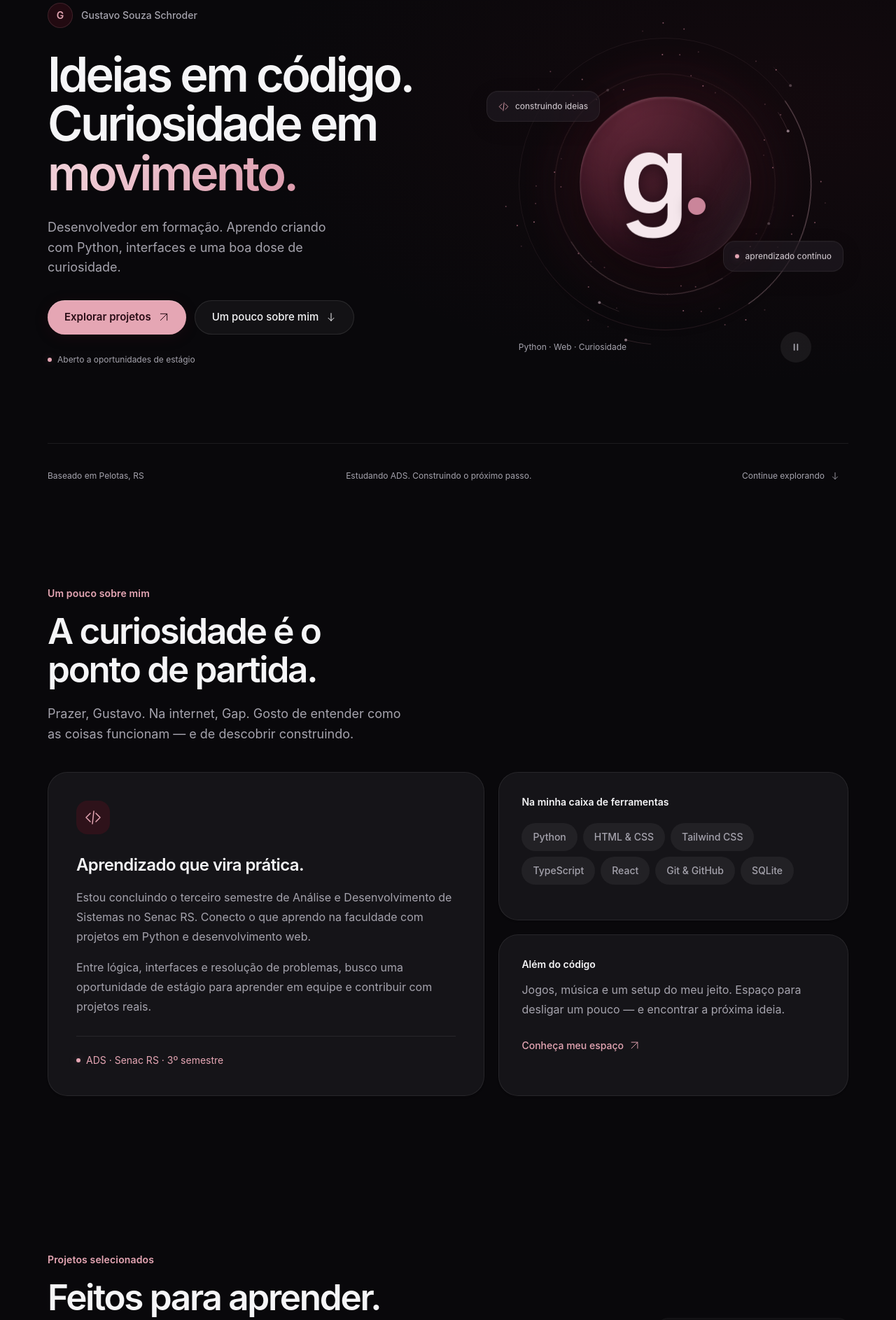
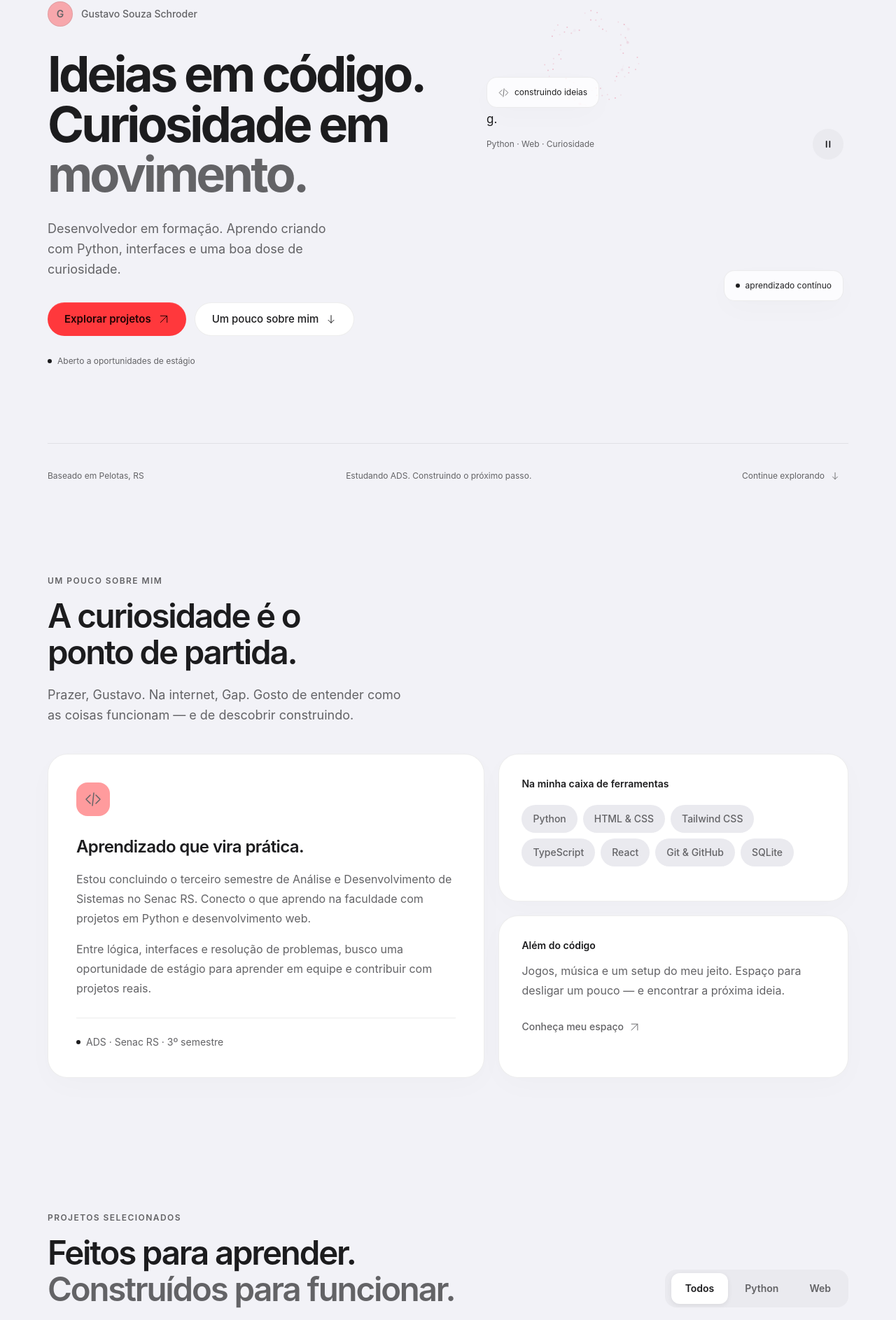
Before and after one commit to Gapxz/gapxz.dev, a Next.js app: page / in a window 1280 px wide. Shown: the part 187-2073 px from the top of the page at 70% size. Built offline with nearby package versions, Linux system fonts and the light colour scheme.

Commit message:
feat: substituir paleta vinho por sistema visual claro e escuro

```diff
--- a/src/app/globals.css
+++ b/src/app/globals.css
@@ -1,13 +1,13 @@
 @import "tailwindcss";
-
 @theme {
-  --color-background: #09080b;
-  --color-accent: #49111c;
-  --color-foreground: #f5f5f7;
-  --color-rose: #e5a6b4;
-  --color-muted: #a5a3ad;
-  --color-surface: #151418;
-  --color-line: #ffffff14;
+  --color-background: #f2f2f7;
+  --color-foreground: #1c1c1e;
+  --color-surface: #ffffff;
+  --color-muted: #636366;
+  --color-line: #1c1c1e14;
+  --color-fill: #eaeaef;
+  --color-accent: #ff383c;
+  --color-rose: #636366;
   --font-sans:
     -apple-system, BlinkMacSystemFont, "SF Pro Text", "Segoe UI Variable Text",
     "Segoe UI", "Helvetica Neue", Arial, sans-serif;
@@ -16,8 +16,25 @@
     "Segoe UI Variable Display", "Segoe UI", "Helvetica Neue", Arial, sans-serif;
 }
 :root {
+  color-scheme: light;
+  --glass: #ffffffc9;
+  --control: #ffffff;
+  --shadow: 0 12px 40px #00000005;
+  --ease-spring: cubic-bezier(0.22, 1, 0.36, 1);
+}
+:root[data-theme="dark"] {
   color-scheme: dark;
-  --ease-spring: cubic-bezier(0.22, 1, 0.36, 1);
+  --color-background: #000000;
+  --color-foreground: #f5f5f7;
+  --color-surface: #1c1c1e;
+  --color-muted: #aeaeb2;
+  --color-line: #ffffff14;
+  --color-fill: #2c2c2e;
+  --color-accent: #ff4245;
+  --color-rose: #aeaeb2;
+  --glass: #1c1c1ece;
+  --control: #48484a;
+  --shadow: 0 12px 40px #00000012;
 }
 html {
   scroll-behavior: smooth;
@@ -29,21 +46,27 @@ body {
   font-optical-sizing: auto;
 }
 ::selection {
-  background: #783247;
-  color: white;
+  background: var(--color-foreground);
+  color: var(--color-surface);
 }
 a,
-button {
+button,
+input,
+select {
   -webkit-tap-highlight-color: transparent;
   outline-offset: 5px;
 }
 button {
   cursor: pointer;
 }
+button:disabled {
+  cursor: default;
+  opacity: 0.5;
+}
 a:focus-visible,
 button:focus-visible,
-summary:focus-visible {
-  outline: 3px solid var(--color-rose);
+input:focus-visible {
+  outline: 3px solid var(--color-foreground);
 }
 [hidden] {
   display: none !important;
@@ -53,13 +76,13 @@ summary:focus-visible {
     @apply mx-auto w-full max-w-[1240px] px-6 sm:px-10 lg:px-12;
   }
   .section-space {
-    @apply py-20 sm:py-28;
+    @apply py-16 sm:py-24;
   }
   .eyebrow {
-    @apply mb-4 text-sm font-semibold tracking-[.01em] text-rose;
+    @apply mb-4 text-xs font-semibold uppercase tracking-[.12em] text-muted;
   }
   .section-title {
-    @apply font-display text-[clamp(2.1rem,4vw,3.5rem)] leading-[1.08] font-semibold tracking-[-.045em];
+    @apply font-display text-[clamp(2rem,3.7vw,3.2rem)] leading-[1.1] font-semibold tracking-[-.045em];
     text-wrap: balance;
   }
   .section-description {
@@ -67,29 +90,27 @@ summary:focus-visible {
   }
   .surface {
     @apply rounded-[28px] border border-line bg-surface;
-    box-shadow: 0 2px 3px #00000015;
+    box-shadow: var(--shadow);
   }
   .button-primary {
-    @apply inline-flex min-h-12 items-center justify-center gap-2.5 rounded-full bg-[#e5a6b4] px-6 py-3 text-[15px] font-semibold text-[#280c15];
-    box-shadow:
-      inset 0 1px 0 #ffffff30,
-      0 4px 20px #49111c30;
+    @apply inline-flex min-h-12 items-center justify-center gap-2.5 rounded-full bg-accent px-6 py-3 text-[15px] font-semibold text-[#210203];
+    box-shadow: inset 0 1px 0 #ffffff20;
   }
   .button-secondary {
-    @apply inline-flex min-h-12 items-center justify-center gap-2.5 rounded-full border border-white/10 bg-white/[.045] px-6 py-3 text-[15px] font-medium text-foreground;
+    @apply inline-flex min-h-12 items-center justify-center gap-2.5 rounded-full border border-line bg-surface px-6 py-3 text-[15px] font-medium text-foreground;
   }
   .soft-press {
     transition:
-      transform 0.32s var(--ease-spring),
-      background 0.25s,
-      box-shadow 0.25s,
-      border-color 0.25s;
+      transform 0.3s var(--ease-spring),
+      background 0.2s,
+      box-shadow 0.2s,
+      border-color 0.2s;
   }
   .soft-press:active {
     transform: scale(0.96);
   }
   .icon-button {
-    @apply grid size-11 shrink-0 place-items-center rounded-full bg-white/[.065] text-foreground;
+    @apply grid size-11 shrink-0 place-items-center rounded-full bg-fill text-foreground;
   }
   .nav-link {
     @apply flex min-h-11 items-center rounded-full px-4 text-[13px] font-medium text-muted;
@@ -99,27 +120,25 @@ summary:focus-visible {
       transform 0.3s var(--ease-spring);
   }
   .nav-link.is-active {
-    @apply bg-white/[.075] text-foreground;
+    @apply bg-fill text-foreground;
   }
   .tag {
-    @apply rounded-full bg-white/[.055] px-3 py-1.5 text-xs font-medium text-muted;
+    @apply rounded-full bg-fill px-3 py-1.5 text-xs font-medium text-muted;
   }
   .status-dot {
-    @apply inline-block size-1.5 shrink-0 rounded-full bg-rose;
-    box-shadow: 0 0 12px #e5a6b445;
+    @apply inline-block size-1.5 shrink-0 rounded-full bg-foreground;
   }
   .project-art {
-    @apply relative flex h-[340px] items-center justify-center overflow-hidden;
+    @apply relative flex h-[280px] items-center justify-center overflow-hidden bg-fill sm:h-[310px];
   }
   .art-caption {
-    @apply absolute bottom-5 text-[11px] text-muted;
+    @apply absolute bottom-4 text-[11px] text-muted;
   }
   .contact-link {
-    @apply flex min-h-24 items-center justify-between gap-5 rounded-[22px] border border-line bg-white/[.03] p-6;
+    @apply flex min-h-24 items-center justify-between gap-5 rounded-[22px] border border-line bg-background p-6;
     transition:
       background 0.25s,
-      transform 0.35s var(--ease-spring),
-      border-color 0.25s;
+      transform 0.35s var(--ease-spring);
   }
 }
 .site-header {
@@ -127,16 +146,14 @@ summary:focus-visible {
   border-bottom: 1px solid transparent;
   transition:
     background 0.35s,
-    border-color 0.35s,
-    box-shadow 0.35s;
+    border-color 0.35s;
 }
 .site-header[data-scrolled="true"],
 .site-header[data-open="true"] {
-  background: #141216cc;
-  border-bottom-color: #ffffff0d;
-  backdrop-filter: blur(24px) saturate(150%);
-  -webkit-backdrop-filter: blur(24px) saturate(150%);
-  box-shadow: 0 6px 32px #00000014;
+  background: var(--glass);
+  border-bottom-color: var(--color-line);
+  backdrop-filter: blur(24px) saturate(160%);
+  -webkit-backdrop-filter: blur(24px) saturate(160%);
 }
 .nav-entrance {
   animation: entrance 0.8s var(--ease-spring) both;
@@ -144,26 +161,22 @@ summary:focus-visible {
 .mobile-menu {
   animation: menu-in 0.3s var(--ease-spring) both;
 }
-.hero {
-  background: radial-gradient(ellipse at 86% 38%, #49111c29, transparent 48%);
-}
 .hero-title {
   font-family: var(--font-display);
-  font-size: clamp(2.7rem, 5.35vw, 4.75rem);
-  line-height: 1.025;
-  letter-spacing: -0.052em;
-  font-weight: 600;
+  font-size: clamp(2.75rem, 5.5vw, 4.7rem);
+  line-height: 1.02;
+  letter-spacing: -0.055em;
+  font-weight: 650;
+  text-wrap: balance;
 }
 .hero-title span {
   display: block;
 }
 .hero-title .accent-text {
-  background: linear-gradient(120deg, #f0ced7 8%, #d891a4 70%, #a75972);
-  background-clip: text;
-  color: transparent;
+  color: var(--color-muted);
 }
 .hero-entrance {
-  animation: entrance 1.1s var(--ease-spring) both;
+  animation: entrance 1s var(--ease-spring) both;
   animation-delay: var(--enter-delay, 0ms);
 }
 .scene-parallax {
@@ -175,117 +188,35 @@ summary:focus-visible {
   width: 100%;
   aspect-ratio: 1;
 }
-.scene-halo {
-  position: absolute;
-  inset: 12%;
-  border-radius: 50%;
-  background: radial-gradient(circle, #70213766, transparent 69%);
-  filter: blur(20px);
-  animation: halo-breathe 9s ease-in-out infinite alternate;
-}
-.scene-ring {
-  position: absolute;
-  inset: 9%;
-  border-radius: 50%;
-  border: 1px solid #d0a0b014;
-}
-.scene-ring::before {
-  content: "";
-  position: absolute;
-  inset: -1px;
-  border: 1px solid transparent;
-  border-top-color: #e9bbc765;
-  border-right-color: #b7607910;
-  border-radius: 50%;
-  animation: orbit 24s linear infinite;
-}
-.scene-ring-inner {
-  inset: 19%;
-  border-color: #e5a6b41a;
-  transform: rotate(-25deg);
-}
-.scene-ring-inner::before {
-  animation-duration: 17s;
-  animation-direction: reverse;
-  border-top-color: #e9bbc740;
-}
-.scene-disc {
-  position: absolute;
-  inset: 26%;
-  display: grid;
-  place-items: center;
-  border-radius: 50%;
-  background:
-    radial-gradient(circle at 30% 10%, #93405545, transparent 70%),
-    linear-gradient(145deg, #551f30, #210d16 80%);
-  border: 1px solid #f2c4d126;
-  box-shadow:
-    inset 0 2px 3px #f1bdce20,
-    inset 0 -15px 35px #11060d66,
-    0 30px 65px #0007,
-    0 0 80px #49111c33;
-  animation: disc-float 9s ease-in-out infinite;
-  overflow: hidden;
-}
-.scene-disc::after {
-  content: "";
-  position: absolute;
-  inset: -60%;
-  background: linear-gradient(
-    105deg,
-    transparent 40%,
-    #ffffff09 47%,
-    #ffffff13 50%,
-    transparent 58%
-  );
-  animation: disc-light 12s ease-in-out infinite;
-}
-.scene-monogram {
-  position: relative;
-  top: -5%;
-  left: -2%;
-  font-family: var(--font-display);
-  font-size: clamp(5.5rem, 13vw, 10rem);
-  line-height: 1;
-  letter-spacing: -0.09em;
-  font-weight: 600;
-  color: #f5e7ec;
-  text-shadow: 0 4px 20px #08020780;
-}
-.scene-monogram span {
-  color: #ca859a;
+.coffee-art {
+  animation: coffee-float 8s ease-in-out infinite;
+  filter: drop-shadow(0 22px 20px #0000000a);
 }
 .scene-label {
   position: absolute;
   display: flex;
   align-items: center;
-  gap: 9px;
-  border: 1px solid #ffffff12;
-  border-radius: 16px;
+  gap: 8px;
+  border: 1px solid var(--color-line);
+  border-radius: 15px;
   padding: 12px 16px;
-  background: #211b22a6;
-  backdrop-filter: blur(16px);
-  -webkit-backdrop-filter: blur(16px);
-  box-shadow:
-    0 8px 30px #00000020,
-    inset 0 1px 0 #ffffff05;
-  color: #e1d9df;
+  background: var(--glass);
+  backdrop-filter: blur(18px);
+  box-shadow: var(--shadow);
+  color: var(--color-foreground);
   font-size: 12px;
   animation: label-float 7s ease-in-out infinite;
 }
 .scene-label-first {
   left: 0;
-  top: 24%;
+  top: 20%;
 }
 .scene-label-second {
   right: 0;
-  bottom: 24%;
+  bottom: 16%;
   animation-delay: -3.5s;
 }
 .scene-controls {
-  position: absolute;
-  inset-inline: 9%;
-  bottom: 0;
   display: flex;
   align-items: center;
   justify-content: space-between;
@@ -293,110 +224,124 @@ summary:focus-visible {
   color: var(--color-muted);
   font-size: 12px;
 }
-.scene-controls button {
-  color: var(--color-muted);
-}
 [data-motion="off"] .continuous,
-[data-motion="off"] .continuous::before,
-[data-motion="off"] .continuous::after {
+.hero-scene[data-visible="false"] .continuous {
   animation-play-state: paused !important;
-}
-.hero-scene[data-visible="false"] .continuous,
-.hero-scene[data-visible="false"] .continuous::before,
-.hero-scene[data-visible="false"] .continuous::after {
-  animation-play-state: paused !important;
-}
-.scene-particles {
-  position: absolute;
-  inset: 0;
-  width: 100%;
-  height: 100%;
-  pointer-events: none;
 }
 .reveal-in {
   animation: entrance 0.85s var(--ease-spring) both;
 }
-.segmented-control {
+.theme-switch {
+  position: relative;
+  display: inline-flex;
+  min-width: 88px;
+  height: 44px;
+  padding: 4px;
+  align-items: center;
+  border-radius: 24px;
+  background: var(--color-fill);
+  border: 1px solid var(--color-line);
+}
+.theme-switch::before {
+  content: "";
+  position: absolute;
+  left: 4px;
+  width: 34px;
+  height: 34px;
+  border-radius: 50%;
+  background: var(--color-surface);
+  box-shadow: 0 1px 4px #0002;
+  transition: transform 0.35s var(--ease-spring);
+}
+[data-theme="dark"] .theme-switch::before {
+  transform: translateX(44px);
+}
+.theme-switch span {
   position: relative;
   display: grid;
-  grid-template-columns: repeat(3, 1fr);
-  padding: 4px;
-  border-radius: 14px;
-  background: #ffffff09;
-  border: 1px solid #ffffff05;
+  width: 38px;
+  place-items: center;
 }
-.segmented-thumb {
-  position: absolute;
-  width: calc((100% - 8px) / 3);
-  top: 4px;
-  bottom: 4px;
-  left: 4px;
-  border-radius: 10px;
-  background: #3a353c;
-  box-shadow:
-    0 2px 5px #0004,
-    inset 0 1px 0 #ffffff0d;
-  transition: transform 0.4s var(--ease-spring);
+.segmented-control {
+  display: flex;
+  flex-wrap: wrap;
+  gap: 4px;
+  padding: 5px;
+  border-radius: 16px;
+  background: var(--color-fill);
 }
 .segmented-control button {
-  position: relative;
   min-height: 44px;
   padding: 0 20px;
+  border-radius: 12px;
   color: var(--color-muted);
   font-size: 14px;
-  font-weight: 500;
+  font-weight: 600;
+  transition:
+    background 0.25s,
+    box-shadow 0.25s,
+    transform 0.25s var(--ease-spring);
 }
 .segmented-control button[aria-pressed="true"] {
+  background: var(--control);
   color: var(--color-foreground);
+  box-shadow: 0 2px 7px #00000013;
+}
+.search-field {
+  display: flex;
+  gap: 10px;
+  align-items: center;
+  min-height: 52px;
+  padding: 0 16px;
+  border: 1px solid var(--color-line);
+  border-radius: 15px;
+  background: var(--color-background);
+  color: var(--color-muted);
+}
+.search-field input {
+  width: 100%;
+  min-width: 0;
+  padding: 12px 0;
+  color: var(--color-foreground);
+  font-size: 15px;
+  background: transparent;
 }
 .project-card {
   transition:
     transform 0.5s var(--ease-spring),
-    border-color 0.3s,
     box-shadow 0.3s;
 }
 .project-grid > article {
-  animation: entrance 0.55s var(--ease-spring) both;
+  animation: entrance 0.5s var(--ease-spring) both;
 }
 .project-grid > article:nth-child(2) {
-  animation-delay: 70ms;
-}
-.mine-art {
-  background:
-    radial-gradient(ellipse at 50% 80%, #49111c70, transparent 75%), #1b171d;
-}
-.portfolio-art {
-  background:
-    radial-gradient(ellipse at 50% 20%, #77324850, transparent 80%), #1a141c;
+  animation-delay: 60ms;
 }
 .project-dialog {
   width: calc(100% - 32px);
-  max-width: 600px;
+  max-width: 640px;
   max-height: 85svh;
   margin: auto;
   overflow-y: auto;
-  border-radius: 30px;
-  border: 1px solid #ffffff1a;
+  border-radius: 28px;
+  border: 1px solid var(--color-line);
   padding: 32px;
-  background: #1c191fee;
+  background: var(--color-surface);
   color: var(--color-foreground);
-  backdrop-filter: blur(24px);
-  box-shadow: 0 40px 100px #0008;
+  box-shadow: 0 40px 100px #0005;
 }
 .project-dialog[open] {
   animation: sheet-in 0.35s var(--ease-spring) both;
 }
 .project-dialog::backdrop {
-  background: #08060bbf;
+  background: #0007;
   backdrop-filter: blur(8px);
 }
 .setup-stage {
-  background:
-    radial-gradient(ellipse at 50% 80%, #49111c30, transparent 70%), #121014;
+  background: var(--color-fill);
 }
 .contact-panel {
-  background:
-    radial-gradient(ellipse at 50% 0%, #49111c60, transparent 70%), #151217;
+  background: var(--color-surface);
 }
 .skip-link {
   position: fixed;
@@ -405,7 +350,7 @@ summary:focus-visible {
   z-index: 100;
   padding: 12px 20px;
   background: var(--color-foreground);
-  color: var(--color-background);
+  color: var(--color-surface);
   border-radius: 24px;
 }
 .skip-link:focus {
@@ -414,40 +359,31 @@ summary:focus-visible {
 @media (hover: hover) {
   .nav-link:hover {
     color: var(--color-foreground);
-    background: #ffffff07;
-  }
-  .nav-link:active {
-    transform: scale(0.95);
+    background: var(--color-fill);
   }
   .soft-press:hover {
     transform: translateY(-2px);
   }
-  .soft-press:active {
+  .soft-press:active,
+  .nav-link:active {
     transform: scale(0.96);
   }
   .button-primary:hover {
-    background: #f0bec9;
-    box-shadow: 0 8px 28px #49111c55;
+    filter: brightness(0.95);
   }
   .button-secondary:hover,
-  .icon-button:hover {
-    background: #ffffff12;
+  .contact-link:hover {
+    background: var(--color-fill);
   }
   .project-card:hover {
-    transform: translateY(-5px);
-    border-color: #e5a6b430;
-    box-shadow: 0 20px 40px #0003;
-  }
-  .contact-link:hover {
-    background: #ffffff07;
-    border-color: #ffffff20;
-    transform: translateY(-3px);
+    transform: translateY(-4px);
+    box-shadow: 0 16px 40px #0000000d;
   }
 }
 @keyframes entrance {
   from {
     opacity: 0;
-    transform: translateY(22px);
+    transform: translateY(20px);
   }
   to {
     opacity: 1;
@@ -474,64 +410,34 @@ summary:focus-visible {
     transform: translateY(0) scale(1);
   }
 }
-@keyframes orbit {
-  to {
-    transform: rotate(360deg);
-  }
-}
 @keyframes label-float {
   0%,
   100% {
     transform: translateY(0);
   }
   50% {
-    transform: translateY(-8px);
+    transform: translateY(-6px);
   }
 }
-@keyframes disc-float {
+@keyframes coffee-float {
   0%,
   100% {
-    transform: translateY(0) rotate(-3deg);
+    transform: translateY(0) rotate(-1deg);
   }
   50% {
-    transform: translateY(-6px) rotate(3deg);
-  }
-}
-@keyframes disc-light {
-  0%,
-  25% {
-    transform: translateX(-30%) rotate(-20deg);
-  }
-  65%,
-  100% {
-    transform: translateX(35%) rotate(20deg);
-  }
-}
-@keyframes halo-breathe {
-  from {
-    opacity: 0.5;
-    transform: scale(0.95);
-  }
-  to {
-    opacity: 0.9;
-    transform: scale(1.05);
+    transform: translateY(-7px) rotate(1deg);
   }
 }
 @media (max-width: 639px) {
   .hero-title {
-    font-size: clamp(2.25rem, 9.5vw, 3.5rem);
+    font-size: clamp(2.4rem, 10vw, 3.6rem);
   }
   .scene-label {
     padding: 10px 12px;
     font-size: 11px;
-    border-radius: 13px;
-  }
-  .scene-monogram {
-    font-size: 6.5rem;
   }
   .project-dialog {
     padding: 24px;
-    border-radius: 24px;
   }
 }
 @media (prefers-reduced-motion: reduce) {
@@ -551,9 +457,8 @@ summary:focus-visible {
 @media (prefers-reduced-transparency: reduce) {
   .site-header[data-scrolled="true"],
   .site-header[data-open="true"],
-  .scene-label,
-  .project-dialog {
-    background: #1c191f;
+  .scene-label {
+    background: var(--color-surface);
     backdrop-filter: none;
   }
 }
```
